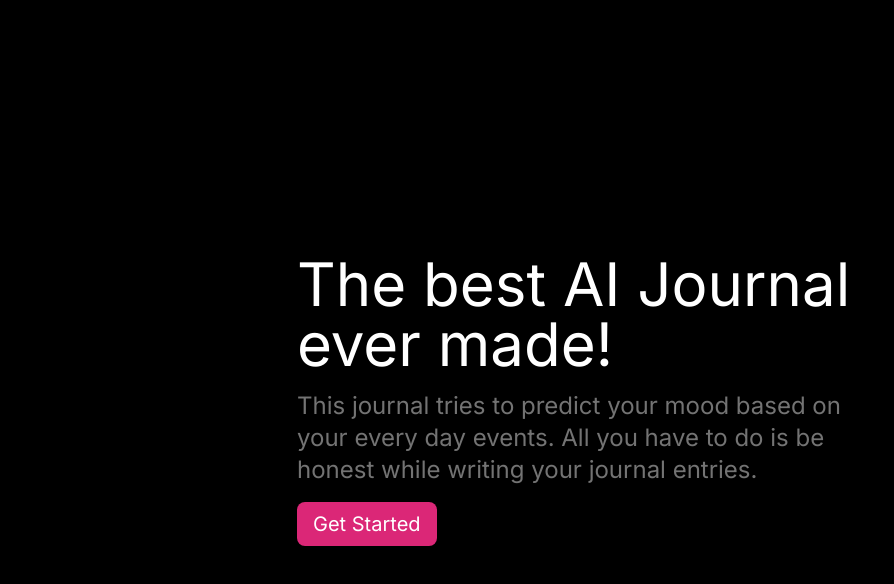
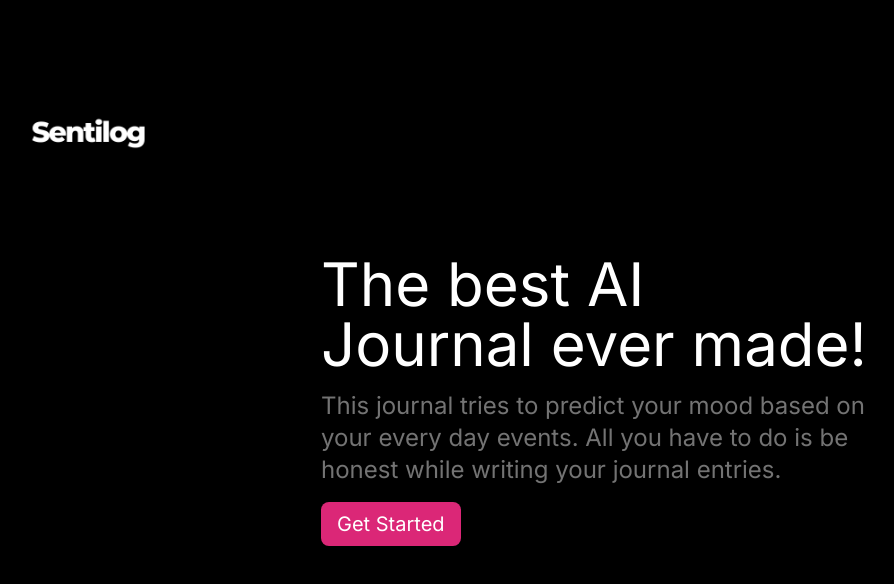
Before and after one commit to prathik2401/sentilog-deploy, a Next.js app: page / in a window 1280 px wide. Shown: the top 584 px of the page, without its empty margins (43-937 px from the left). Built offline with nearby package versions, Linux system fonts and the light colour scheme; no server answers.

Commit message:
home screen optimized for smaller screens

```diff
--- a/app/page.tsx
+++ b/app/page.tsx
@@ -1,22 +1,33 @@
 import { auth } from '@clerk/nextjs/server'
 import Link from 'next/link'
-
+import Image from 'next/image'
 export default async function Home() {
   const { userId } = await auth()
 
   let href = userId ? '/journal' : '/new-user'
   return (
-    <div className="w-screen h-screen bg-black flex justify-center items-center text-white">
-      <div className="w-full max-w-[600px] mx-auto">
-        <h1 className="text-6xl mb-4">The best AI Journal ever made!</h1>
-        <p className="text-2xl text-white/45 mb-4">
+    <div className="w-screen h-screen bg-black flex justify-center items-center text-white relative">
+      <div className="absolute top-0 left-0 p-5">
+        <Image
+          src="/sentilog.png"
+          alt="Sentilog Logo"
+          width={200}
+          height={200}
+          className="w-32 h-32 sm:w-40 sm:h-40 md:w-48 md:h-48 lg:w-56 lg:h-56"
+        />
+      </div>
+      <div className="w-full max-w-[600px] mx-auto sm:px-6 lg:px-6 p-3">
+        <h1 className="text-4xl sm:text-5xl md:text-6xl mb-4">
+          The best AI Journal ever made!
+        </h1>
+        <p className="text-xl sm:text-2xl text-white/45 mb-4">
           This journal tries to predict your mood based on your every day
           events. All you have to do is be honest while writing your journal
           entries.
         </p>
         <div>
           <Link href={href}>
-            <button className="bg-pink-600 px-4 py-2 rounded-lg text-xl">
+            <button className="bg-pink-600 px-3 py-2 sm:px-4 sm:py-2 rounded-lg text-lg sm:text-xl">
               Get Started
             </button>
           </Link>
```
Also changed, not shown: public/sentilog.png (added).
